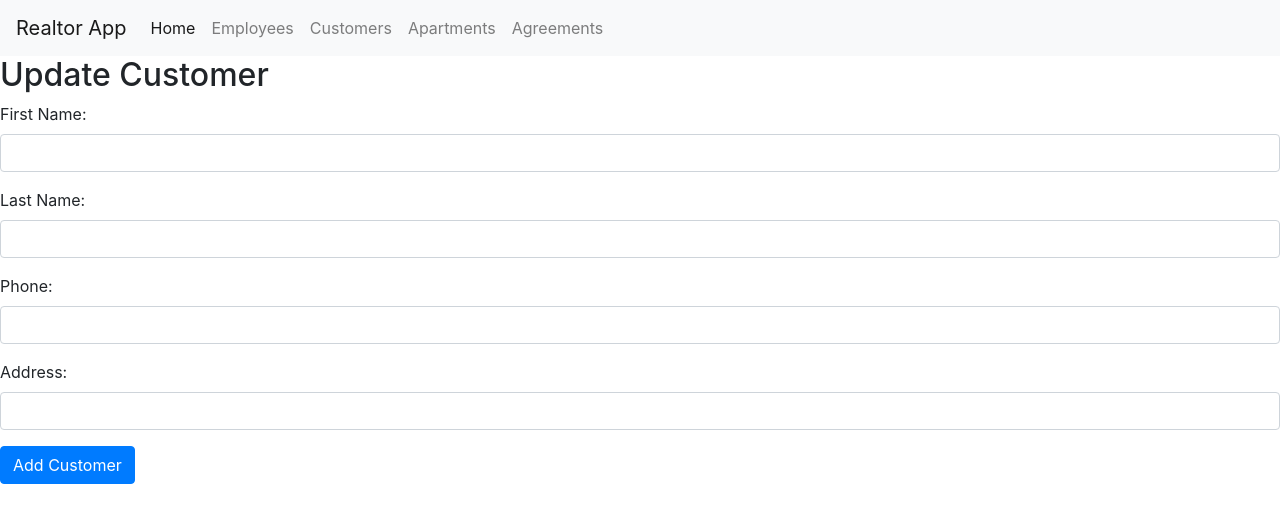
After one commit to xeype/realtor, a Django app: page /customers/update/1 in a window 1280 px wide. The commit adds this page. Shown: the top 523 px of the page. Run offline with Django 4.2, Linux system fonts and the light colour scheme; tables that the repository leaves empty hold one stand-in row (values such as "Sample post"); some libraries are stand-ins or nearby versions.

Commit message:
add update customer functionality

```diff
--- a/realtor_app/templates/all_customers.html
+++ b/realtor_app/templates/all_customers.html
@@ -19,7 +19,7 @@
         <tbody>
         {% for customer in customers %}
         <tr>
-            <td>{{ customer.id }}</td>
+            <td><a href="update/{{ customer.id }}">{{ customer.id }}</a></td>
             <td>{{ customer.first_name }}</td>
             <td>{{ customer.second_name }}</td>
             <td>{{ customer.phone_number }}</td>
--- /dev/null
+++ b/realtor_app/templates/update_customer.html
@@ -0,0 +1,25 @@
+{% include 'base.html' %}
+
+{% block content %}
+<h2>Update Customer</h2>
+<form action="updatecustomer/{{ customer.id }}" method="post">
+    {% csrf_token %}
+    <div class="form-group">
+        <label for="first_name">First Name:</label>
+        <input type="text" class="form-control" id="first_name" name="first_name" required>
+    </div>
+    <div class="form-group">
+        <label for="second_name">Last Name:</label>
+        <input type="text" class="form-control" id="second_name" name="second_name" required>
+    </div>
+    <div class="form-group">
+        <label for="phone_number">Phone:</label>
+        <input type="text" class="form-control" id="phone_number" name="phone_number" required>
+    </div>
+    <div class="form-group">
+        <label for="address">Address:</label>
+        <input type="text" class="form-control" id="address" name="address" required>
+    </div>
+    <button type="submit" value="Submit" class="btn btn-primary">Add Customer</button>
+</form>
+{% endblock %}
--- a/realtor_app/views.py
+++ b/realtor_app/views.py
@@ -51,6 +51,29 @@ def addcustomer(request):
     return HttpResponseRedirect(reverse('customers'))
 
 
+def update(request, id):
+    customer = Customers.objects.get(id=id)
+    template = loader.get_template('update_customer.html')
+    context = {
+        'customer': customer
+    }
+    return HttpResponse(template.render(context, request))
+
+
+def updatecustomer(request, id):
+    fn = request.POST['first_name']
+    sn = request.POST['second_name']
+    pn = request.POST['phone_number']
+    ad = request.POST['address']
+    member = Customers.objects.get(id=id)
+    member.first_name = fn
+    member.second_name = sn
+    member.phone_number = pn
+    member.address = ad
+    member.save()
+    return HttpResponseRedirect(reverse('customers'))
+
+
 def employees(request):
     my_employees = Employees.objects.all().values()
     template = loader.get_template('all_employees.html')
--- a/realtor_project/urls.py
+++ b/realtor_project/urls.py
@@ -24,6 +24,8 @@ urlpatterns = [
     path('customers/add/', views.add, name='add'),
     path('customers/add/addcustomer/', views.addcustomer, name='addcustomer'),
     path('customers/delete/<int:id>', views.delete, name='delete'),
+    path('customers/update/<int:id>', views.update, name='update'),
+    path('customers/update/updatecustomer/<int:id>', views.updatecustomer, name='updatecustomer'),
     path('employees/', views.employees, name='employees'),
     path('employees/add/', views.add2, name='add2'),
     path('employees/add/addemployee/', views.addemployee, name='addemployee'),
```
